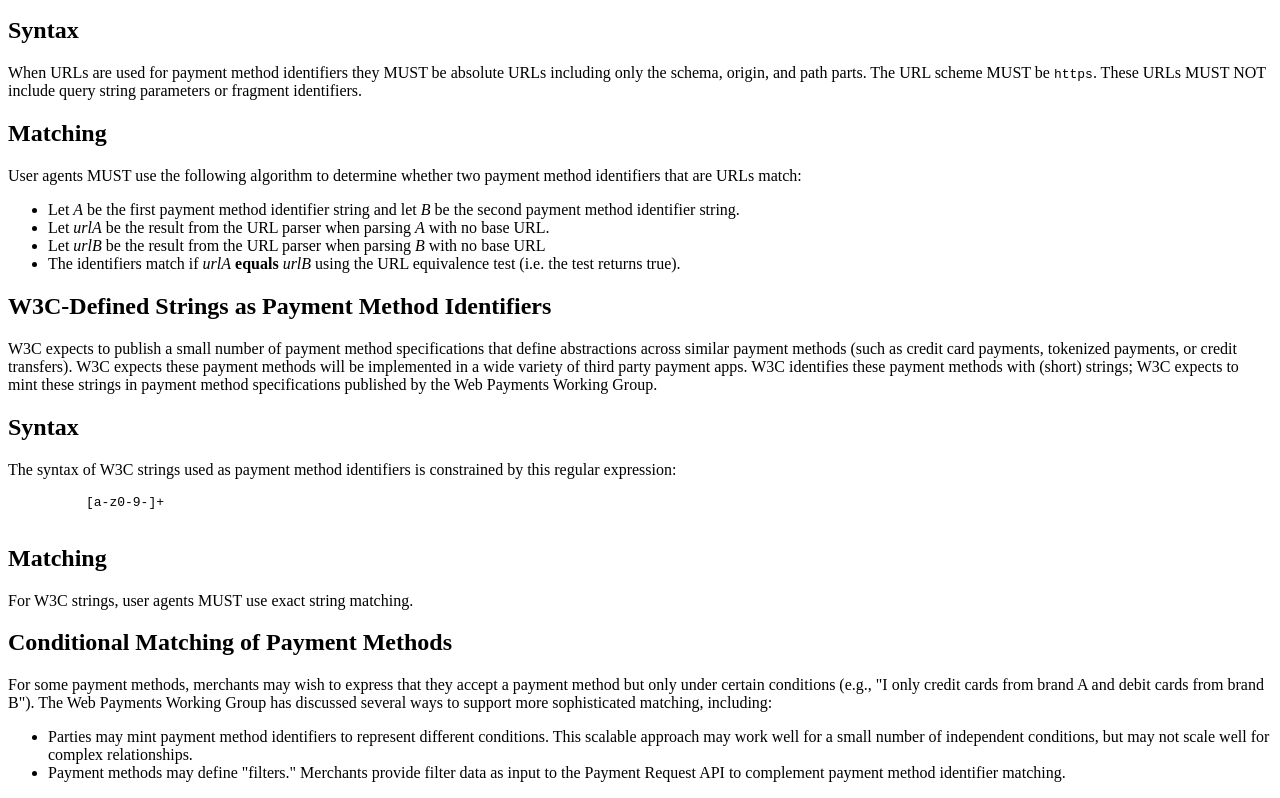
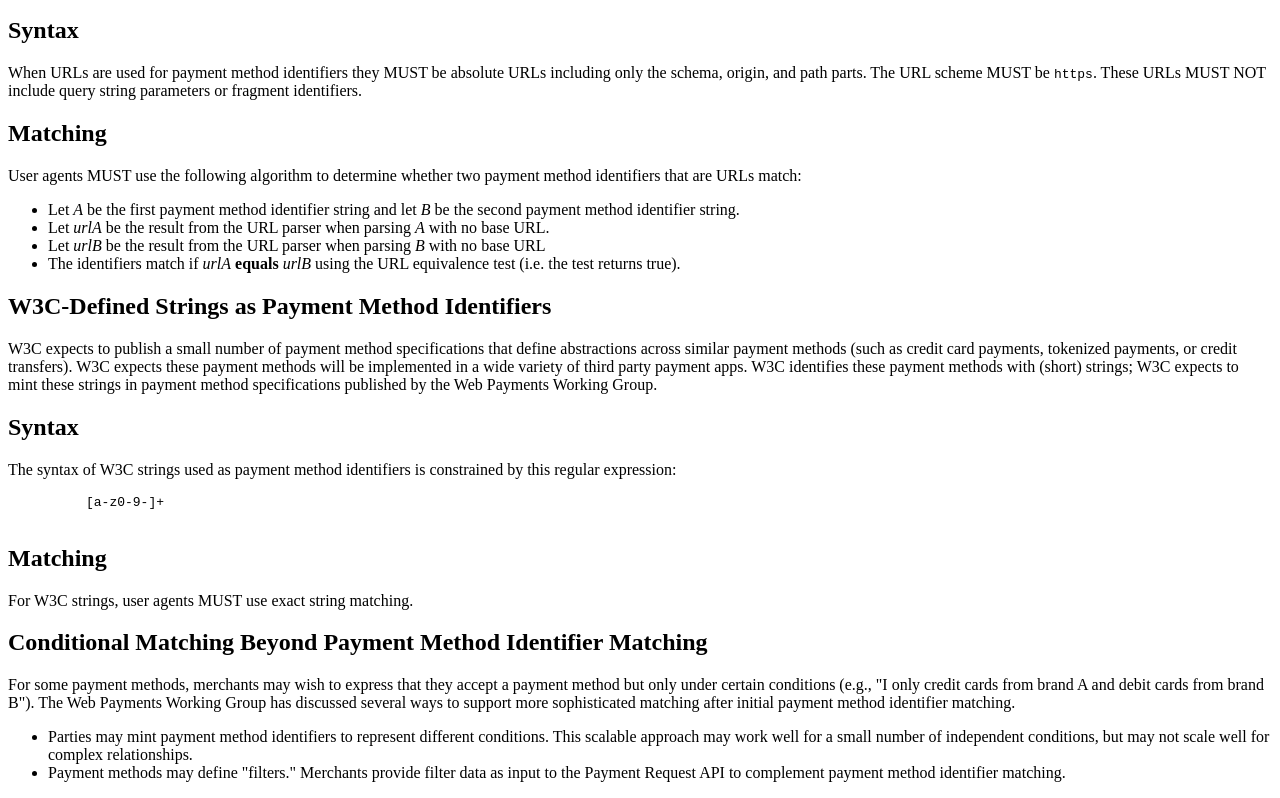
Before and after one commit to w3c/payment-method-id, a plain HTML site: page index.html in a window 1280 px wide. Shown: the part 641-1439 px from the top of the page. Drawn offline with Linux system fonts and the light colour scheme.

Commit message:
Small editorial tweak

```diff
--- a/index.html
+++ b/index.html
@@ -168,13 +168,13 @@
     </section>
 
     <section>
-      <h2>Conditional Matching of Payment Methods</h2>
+      <h2>Conditional Matching Beyond Payment Method Identifier Matching</h2>
       <p>For some payment methods, merchants may wish to express
 	that they accept a payment method but only under certain
 	conditions (e.g., "I only credit cards from brand A and
 	debit cards from brand B"). The Web Payments Working
 	Group has discussed several ways to support more sophisticated
-	matching, including:</p>
+	matching after initial payment method identifier matching.</p>
 
       <ul>
 	<li>Parties may mint payment method identifiers to
```
